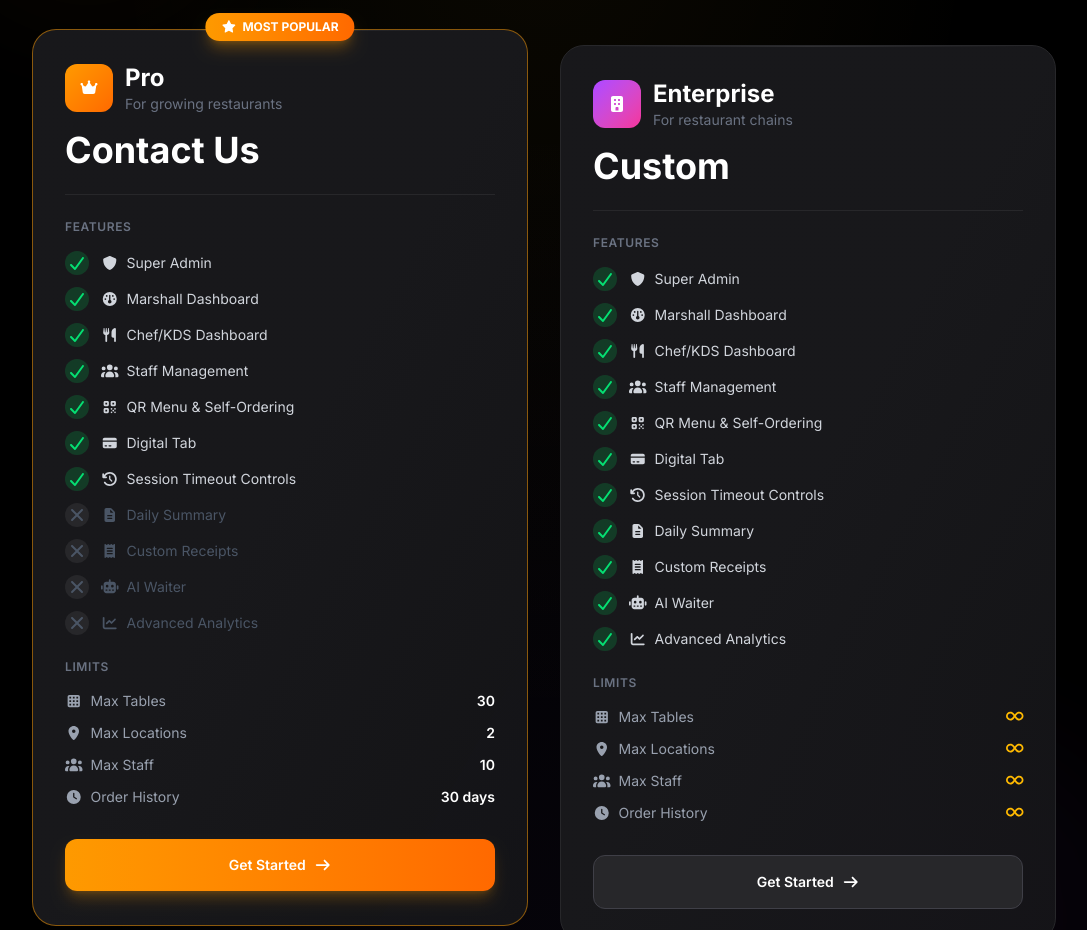
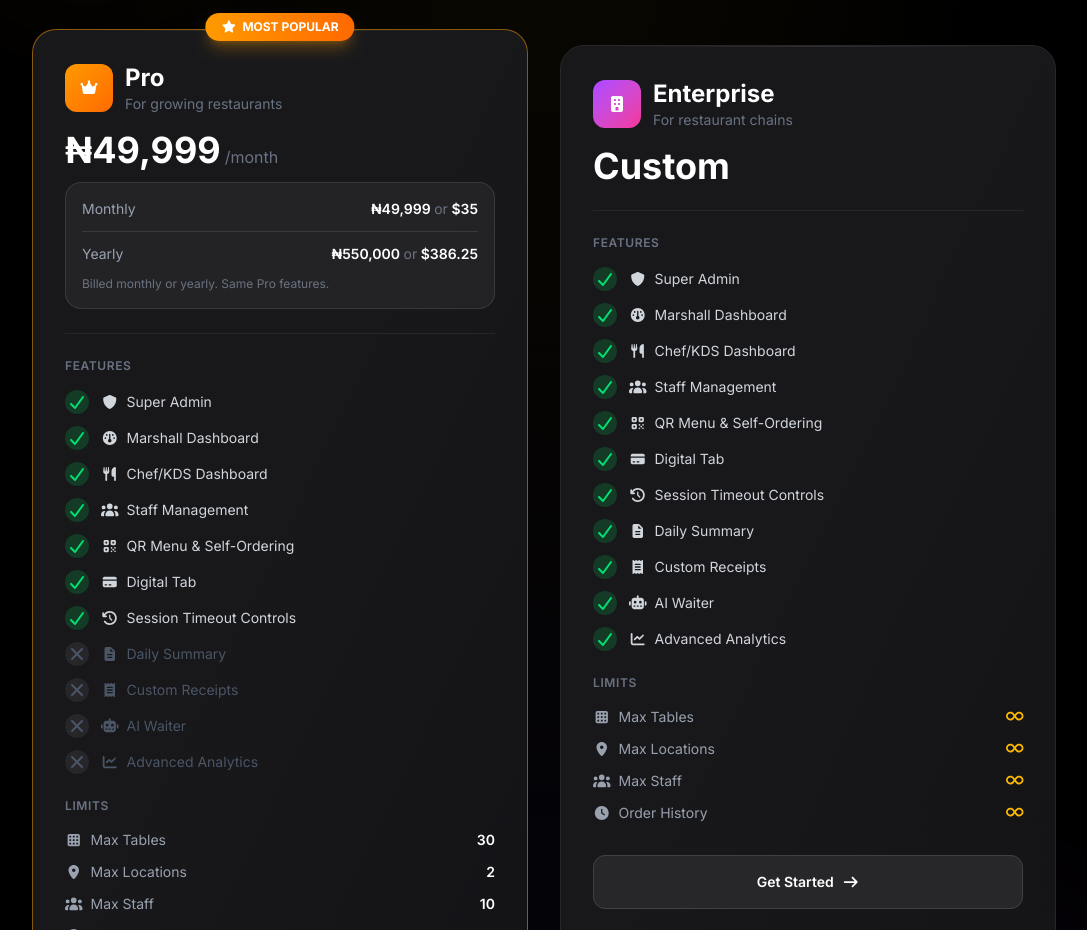
Before and after one commit to Godsom777/sharpTableWebsite, a React (Vite) app: page / in a window 1280 px wide. Shown: the part 5040-5970 px from the top of the page, without its empty margins (96-1183 px from the left). Built offline with nearby package versions, Linux system fonts and the light colour scheme.

Commit message:
feat: add priceNote prop to TierCard for detailed pricing information in PricingTiers component

```diff
--- a/components/PricingTiers.tsx
+++ b/components/PricingTiers.tsx
@@ -81,6 +81,7 @@ interface TierCardProps {
   popular?: boolean;
   accentColor: string;
   delay: number;
+  priceNote?: React.ReactNode;
 }
 
 // Memoized Feature Row for performance
@@ -146,7 +147,8 @@ const TierCard = memo<TierCardProps>(({
   tierKey,
   popular,
   accentColor,
-  delay
+  delay,
+  priceNote
 }) => {
   return (
     <motion.div
@@ -189,6 +191,11 @@ const TierCard = memo<TierCardProps>(({
               <span className="text-4xl font-bold text-white">{price}</span>
               <span className="text-gray-500">{period}</span>
             </div>
+            {priceNote && (
+              <div className="mt-3 rounded-2xl border border-white/10 bg-white/5 p-4">
+                {priceNote}
+              </div>
+            )}
           </div>
 
           {/* Features List */}
@@ -239,17 +246,32 @@ const TierCard = memo<TierCardProps>(({
 
 export const PricingTiers: React.FC = () => {
   // Memoize tier configurations to prevent recreation
-  const tierConfigs = useMemo(() => [
+  const tierConfigs = useMemo(
+    () => [
       {
         name: "Pro",
         icon: faCrown,
         description: "For growing restaurants",
-      price: "Contact Us",
-      period: "",
+        price: "₦49,999",
+        period: "/month",
         tierKey: "pro" as const,
         popular: true,
         accentColor: "from-amber-500 to-orange-500",
-      delay: 0
+        delay: 0,
+        priceNote: (
+          <div className="grid grid-cols-1 gap-3 text-sm">
+            <div className="flex items-center justify-between">
+              <span className="text-gray-400">Monthly</span>
+              <span className="text-white font-semibold">₦49,999 <span className="text-gray-500 font-normal">or</span> $35</span>
+            </div>
+            <div className="h-px bg-white/10" />
+            <div className="flex items-center justify-between">
+              <span className="text-gray-400">Yearly</span>
+              <span className="text-white font-semibold">₦550,000 <span className="text-gray-500 font-normal">or</span> $386.25</span>
+            </div>
+            <div className="text-xs text-gray-500">Billed monthly or yearly. Same Pro features.</div>
+          </div>
+        )
       },
       {
         name: "Enterprise",
@@ -261,7 +283,9 @@ export const PricingTiers: React.FC = () => {
         accentColor: "from-purple-500 to-pink-500",
         delay: 0.1
       }
-  ], []);
+    ],
+    []
+  );
 
   return (
     <section id="pricing" className="py-32 bg-black relative overflow-hidden">
```
Lines whose indentation alone changed are shown as unchanged.
